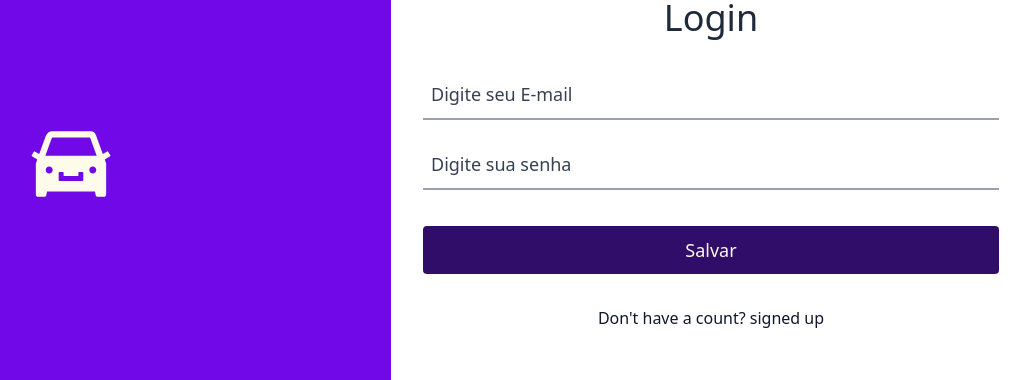
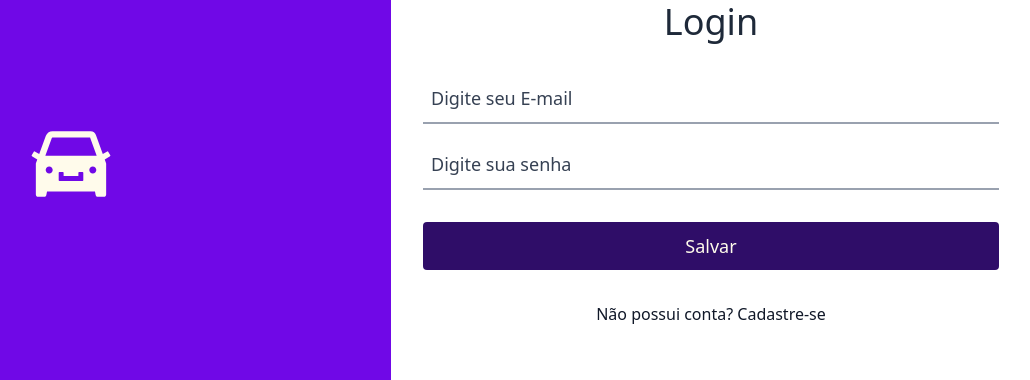
Before and after one commit to Paula-Stefany/car-match-platform, a React (Vite) app: page /login in a window 1280 px wide. Shown: the part 236-616 px from the top of the page, without its empty margins (249-1279 px from the left). Built offline with nearby package versions, Linux system fonts and the light colour scheme.

Commit message:
Refatorando validação de senha e traduzindo msg do link para BR

```diff
--- a/src/pages/login/index.tsx
+++ b/src/pages/login/index.tsx
@@ -8,11 +8,7 @@ import { zodResolver } from "@hookform/resolvers/zod"
 const schema = z.object({
     email: z.string().email({message: 'Email inválido'})
     .nonempty({message: 'O Email é obrigatório'}),
-    password: z.string()
-    .min(8, {message: 'A senha precisa ter no mínimo 8 caracteres'})
-    .regex(/[A-Z]/, 'A senha precisa conter ao menos uma letra maiúscula')
-    .regex(/[a-z]/, 'A senha precisa conter ao menos uma letra minúscula')
-    .nonempty({message: 'Senha é obrigatória'})
+    password: z.string().nonempty({message: 'Senha é obrigatória'})
 })
 
 // Tipagem dos campos do form
@@ -38,14 +34,14 @@ export function Login() {
         </aside>
         <article className="min-h-[400px] flex flex-col py-8 px-3 justify-center w-full shadow-2xl items-center rounded-2xl  md:w-[50%] gap-8 sm:w-[480px] md:max-h-[900px] md:h-full md:shadow-none md:bg-white md:px-8 md:rounded-none">
           <h1 className="text-3xl font-medium md:text-4xl select-none">Login</h1>
-          <form className="flex flex-col gap-4 w-full" onSubmit={handleSubmit(onSubmit)}>
+          <form className="flex flex-col gap-3 w-full" onSubmit={handleSubmit(onSubmit)}>
             <Input type='email' placeholder='Digite seu E-mail' name='email' error={errors.email?.message} register={register}/>
 
             <Input type='password' placeholder='Digite sua senha' name='password' error={errors.password?.message} register={register}/>
 
             <button className="w-full h-12 bg-violet-950 mt-4 rounded text-amber-50 text-lg font-medium cursor-pointer">Salvar</button>
           </form>
-          <Link to='/register' className="text-gray-900 font-medium hover:text-gray-800">Don't have a count? signed up</Link>
+          <Link to='/register' className="text-gray-900 font-medium hover:text-gray-800">Não possui conta? Cadastre-se</Link>
         </article>
       </div>
   )
```
